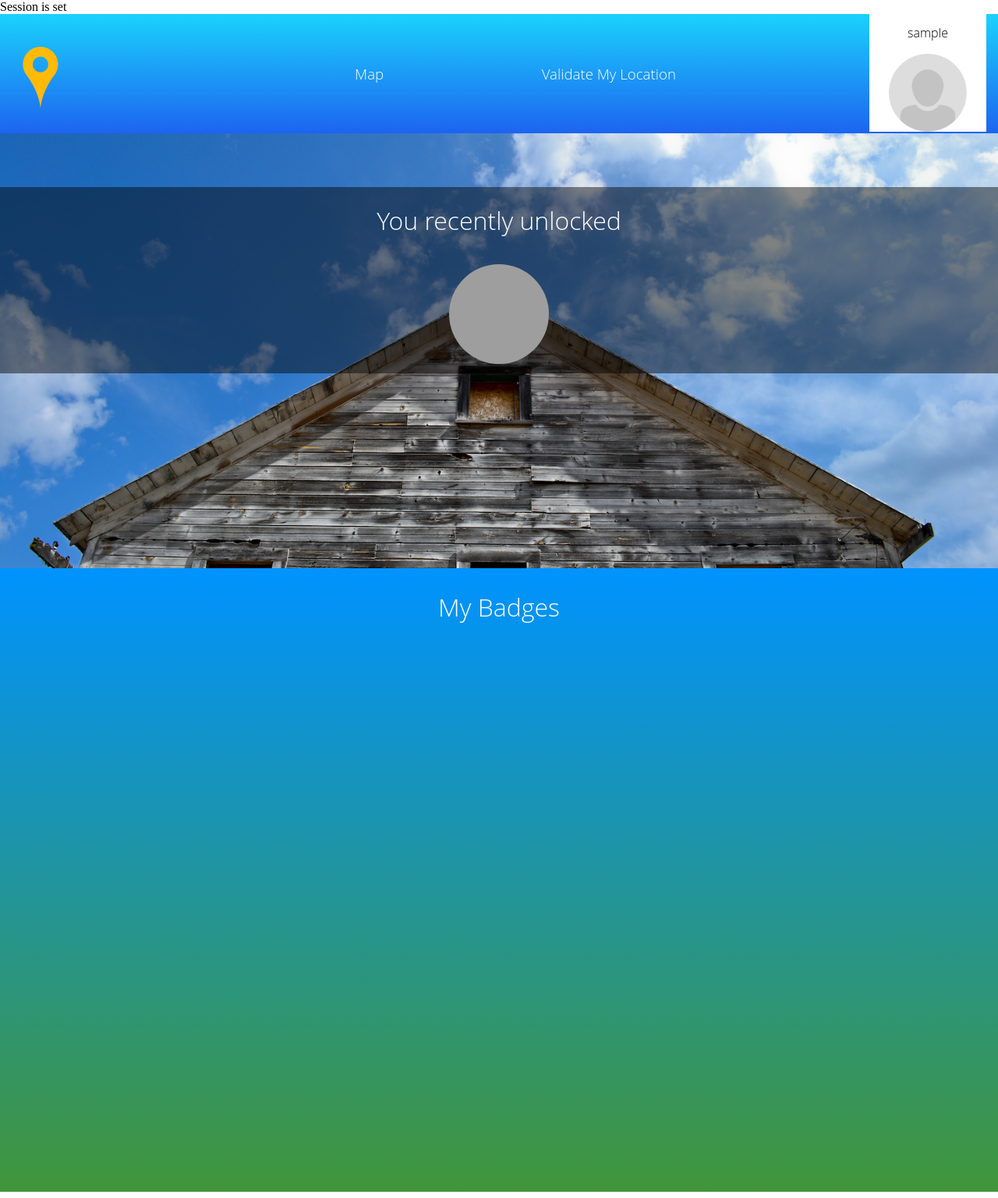
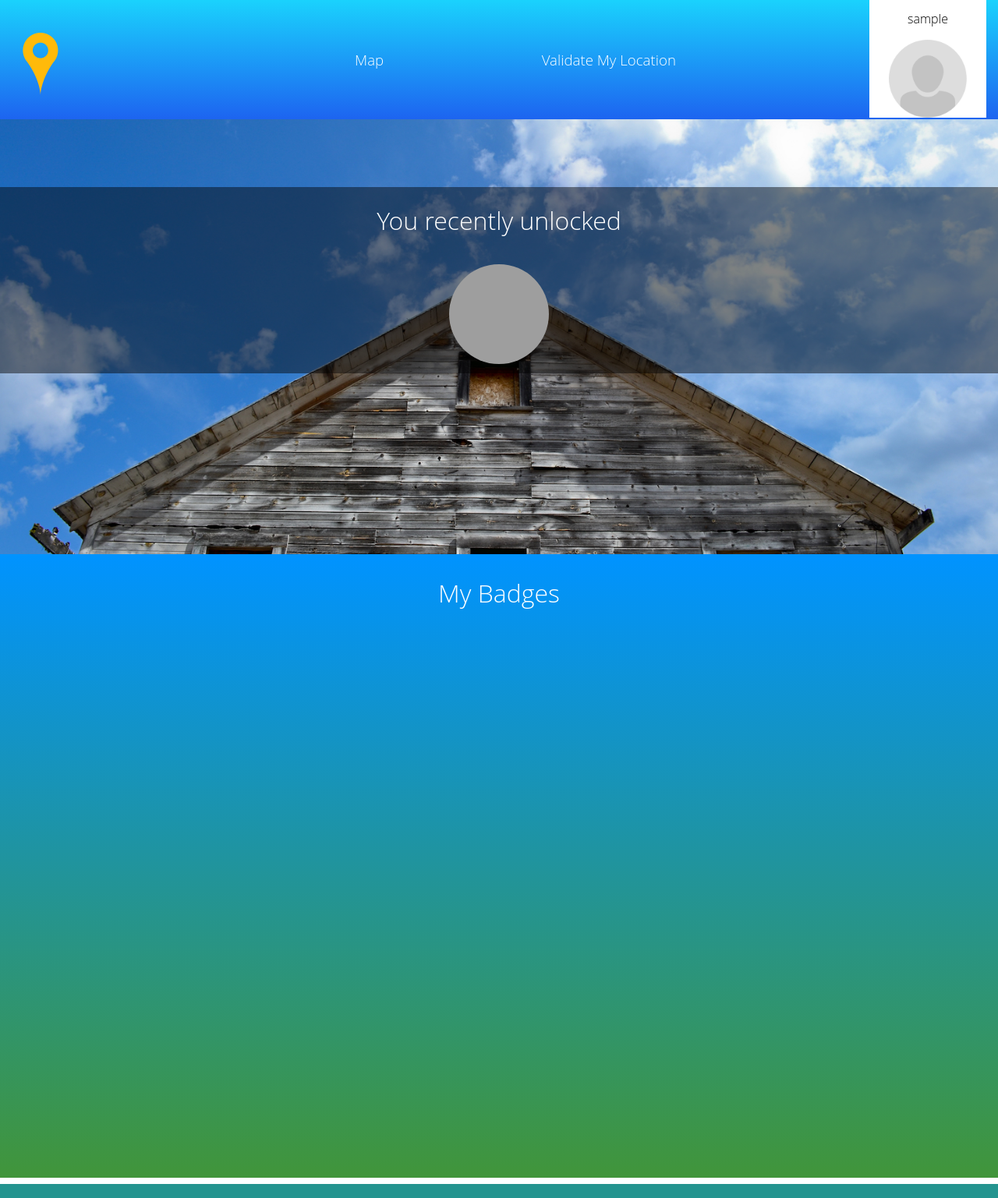
Before and after one commit to ConnorChristensen/CS290, a PHP site: page /Badges/badge.php in a window 1280 px wide. Shown: the whole page at 78% size. Run offline with PHP 8.4, Linux system fonts and the light colour scheme; the visitor is signed in with stand-in values (Sample User, id 1); data that the repository does not hold is empty; grey boxes are pictures that could not be loaded.

Commit message:
Update badge.php

```diff
--- a/Badges/badge.php
+++ b/Badges/badge.php
@@ -1,6 +1,6 @@
 <?php include("../_header.php");?>
 <html>
-<html>
+<head>
 <link rel="stylesheet" href="badge.css">
 <script src="jquery-1.12.0.min.js"></script>
 <script src="javaScript.js"></script>
@@ -9,22 +9,10 @@
 <script>
         function areYouSure() {
         if(confirm("Are you sure you want to log out?")) {
-            <?php
-                session_destroy();
-            ?>
             window.location.href = "http://web.engr.oregonstate.edu/~chriconn/Badges/logout.php";
         }
     }
 </script>
-<?php
-    if(!isset($_SESSION["uid"])){
-        echo "Session is not set";
-        //change to redirect to location
-    }else{
-        echo "Session is set";
-        //don't do anything
-    }
-?>
 
 <body>
     <nav>
```
